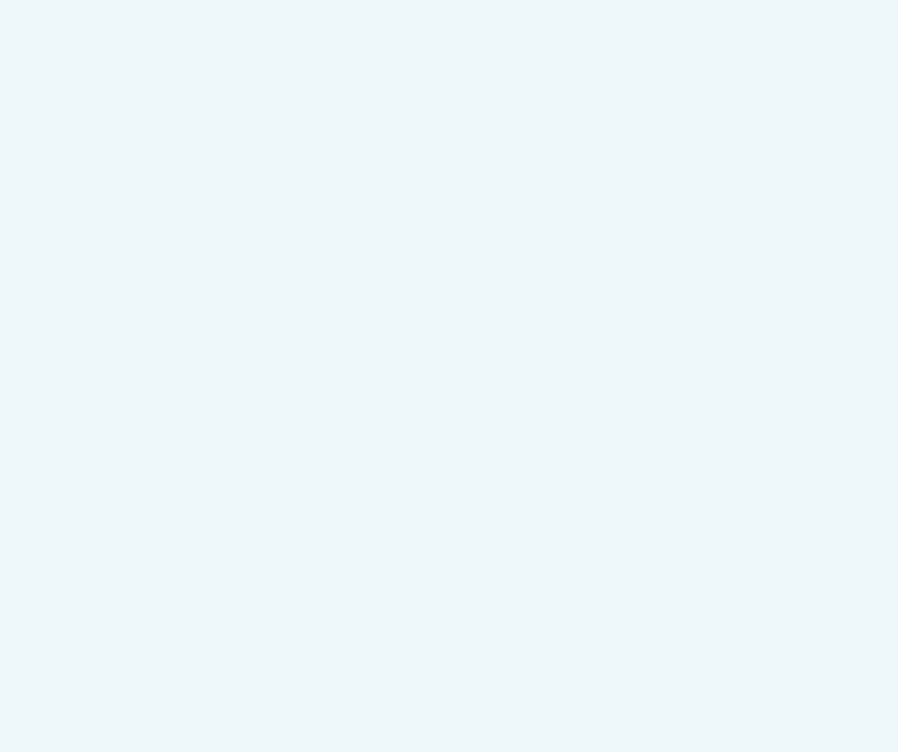
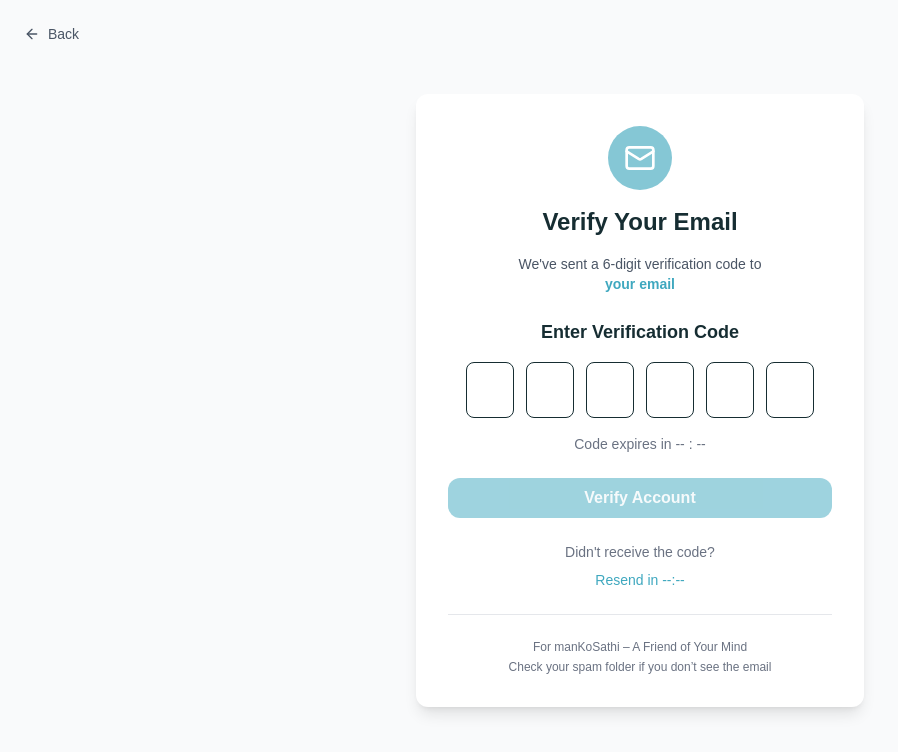
Before and after one commit to theAugust1st/ManKoSathi, a React (Vite) app in the folder client/: page /verify-otp in a window 1280 px wide. Before the commit this address had no page. Shown: the top 752 px of the page, without its empty margins (0-898 px from the left). Built offline with nearby package versions, Linux system fonts and the light colour scheme.

Commit message:
feat: Build UI for OTP verification flow

```diff
--- a/client/src/App.tsx
+++ b/client/src/App.tsx
@@ -16,6 +16,7 @@ import HabitPage from "./pages/HabitPage";
 import QuotesPage from "./pages/QuotesPage";
 import UserPage from "./pages/UserPage";
 import LandingPage from "./pages/LandingPage";
+import VerifyOtpPage from "./pages/VerifyOtpPage";
 
 function App() {
   const { isLoggedIn } = useAuth();
@@ -30,6 +31,7 @@ function App() {
           path="/register"
           element={isLoggedIn ? <Navigate to="/dashboard" /> : <Register />}
         ></Route>
+        <Route path="/verify-otp" element={<VerifyOtpPage/>}/>
         <Route element={<ProtectedRoute />}>
           <Route element={<MainLayout />}>
             <Route path="/dashboard" element={<DashBoard />}></Route>
--- a/client/src/pages/Register.tsx
+++ b/client/src/pages/Register.tsx
@@ -23,7 +23,7 @@ type InputFields = z.infer<typeof signUpSchema>;
 
 function Register() {
   const navigate = useNavigate();
-  const {login} = useAuth();
+  const {setUser} = useAuth();
   const {
     register,
     reset,
@@ -46,7 +46,8 @@ function Register() {
     }
     else{
       console.log("registration Successful", result)
-      login(result.user,result.token);
+      setUser(result)
+      navigate('/verify-otp')
       reset()
     }
   }catch(err){
--- a/client/src/pages/VerifyOtpPage.tsx
+++ b/client/src/pages/VerifyOtpPage.tsx
@@ -1,33 +1,68 @@
 import { ArrowLeft, Mail } from "lucide-react";
 import Button from "../components/ui/Button";
 import { useRef, useState } from "react";
+import { verifyOtp } from "../services/auth";
+import { useAuth } from "../hooks/useAuth";
+import { useNavigate } from "react-router-dom";
 
 function VerifyOtpPage() {
+  const { user,login } = useAuth();
+  const navigate = useNavigate();
   const [otpReel, setOtpReel] = useState<string[]>(["", "", "", "", "", ""]);
+  const [isSubmitting, setIsSubmitting] = useState<boolean>(false)
   const inputRefs = useRef<(HTMLInputElement | null)[]>([]);
   function handleEntered(e: React.ChangeEvent<HTMLInputElement>, i: number) {
-    const newOptReel = [...otpReel];
-    newOptReel[i] = e.target.value;
-    setOtpReel(newOptReel);
-    if (e.target.value && i < inputRefs.current.length - 1) {
+    const value = e.target.value.replace(/[^0-9]/g, "");
+    if (!value) return;
+
+    const newOtpReel = [...otpReel];
+    newOtpReel[i] = value;
+    setOtpReel(newOtpReel);
+
+    if (i < inputRefs.current.length - 1) {
       inputRefs.current[i + 1]?.focus();
     }
   }
   const handleKeyDown = (e: React.KeyboardEvent<HTMLInputElement>, i: number) => {
-    if (e.key === "Backspace" && !otpReel[i] && i > 0) {
-      inputRefs.current[i - 1]?.focus();
+    if (e.key === "Backspace") {
+      if (otpReel[i]) {
+        const newOtpReel = [...otpReel];
+        newOtpReel[i] = "";
+        setOtpReel(newOtpReel);
+      } else if (i > 0) {
+        inputRefs.current[i - 1]?.focus();
+      }
     }
   };
+
+  const canJoin = otpReel.every((digit) => digit !== "");
+
+  const handleVerify = async () => {
+    if (!canJoin) return;
+
+    const otp = otpReel.join("");
+    try {
+      if (!user?.email) return;
+      const verifiedUser = await verifyOtp({
+          email: user.email,
+          otp,
+        });
+      setIsSubmitting(true)
+      login(verifiedUser.user,verifiedUser.token)
+      navigate('/dashboard')
+    } catch (error) {
+      console.error("Invalid OTP", error);
+      setIsSubmitting(false)
+    }
+  };
+
   return (
     <div className="relative flex flex-col min-h-screen w-screen justify-center items-center bg-gray-50 px-4">
-      {/* Back button */}
       <button className="absolute top-6 left-6 flex items-center gap-2 text-sm text-gray-600 hover:text-gray-900">
         <ArrowLeft size={16} /> Back
       </button>
 
-      {/* Card container */}
       <div className="bg-white max-w-md w-full p-8 rounded-xl shadow-lg flex flex-col gap-6">
-        {/* Header */}
         <div className="flex flex-col gap-4 items-center text-center">
           <div className="p-4 bg-brand-300 rounded-full">
             <Mail size={32} className="text-white" />
@@ -35,32 +70,38 @@ function VerifyOtpPage() {
           <h2 className="text-2xl font-bold">Verify Your Email</h2>
           <p className="text-sm text-gray-600 max-w-[260px]">
             We've sent a 6-digit verification code to{" "}
-            <span className="font-semibold text-brand-500">user@gmail.com</span>
+            <span className="font-semibold text-brand-500">
+              {user?.email || "your email"}
+            </span>
           </p>
         </div>
 
-        {/* OTP Inputs */}
         <div className="flex flex-col gap-4 items-center">
           <h3 className="text-lg font-semibold">Enter Verification Code</h3>
           <div className="flex gap-3 justify-center">
             {Array.from({ length: 6 }).map((_, i) => (
               <input
-                ref={(el) => (inputRefs.current[i] = el)}
-                onKeyDown={(e)=>handleKeyDown(e,i)}
                 key={i}
+                ref={(el) => { inputRefs.current[i] = el }}
                 type="text"
                 value={otpReel[i]}
+                maxLength={1}
                 onChange={(e) => handleEntered(e, i)}
-                maxLength={1}
+                onKeyDown={(e) => handleKeyDown(e, i)}
                 className="w-12 h-14 border rounded-lg text-center text-xl font-semibold focus:outline-none focus:ring-2 focus:ring-brand-400"
               />
             ))}
           </div>
           <p className="text-sm text-gray-500">Code expires in -- : --</p>
-          <Button className="w-full mt-2">Verify Code</Button>
+          <Button
+            onClick={handleVerify}
+            disabled={!canJoin || isSubmitting}
+            className="w-full mt-2"
+          >
+            {isSubmitting ? 'Verifying...' : 'Verify Account'}
+          </Button>
         </div>
 
-        {/* Resend */}
         <div className="flex flex-col items-center gap-2">
           <p className="text-sm text-gray-500">Didn't receive the code?</p>
           <button className="text-sm text-brand-500 hover:underline">
@@ -68,7 +109,6 @@ function VerifyOtpPage() {
           </button>
         </div>
 
-        {/* Footer */}
         <hr className="border-gray-200" />
         <div className="flex flex-col items-center gap-1 text-center">
           <p className="text-gray-500 text-xs">
--- /dev/null
+++ b/client/src/services/auth.ts
@@ -0,0 +1,15 @@
+export const verifyOtp = async({email,otp}:{email:string,otp:string}) =>{
+    console.log(email,otp)
+    const response = await fetch('/api/auth/verifyOTP',{
+        method:"POST",
+        headers:{
+            'Content-Type':"application/json",
+        },
+        body: JSON.stringify({email,otp})
+    })
+    if(!response.ok){
+        const errorData = await response.json();
+        throw new Error(errorData.message || "Failed to verify otp try again")
+    }
+    return response.json();
+}
```
